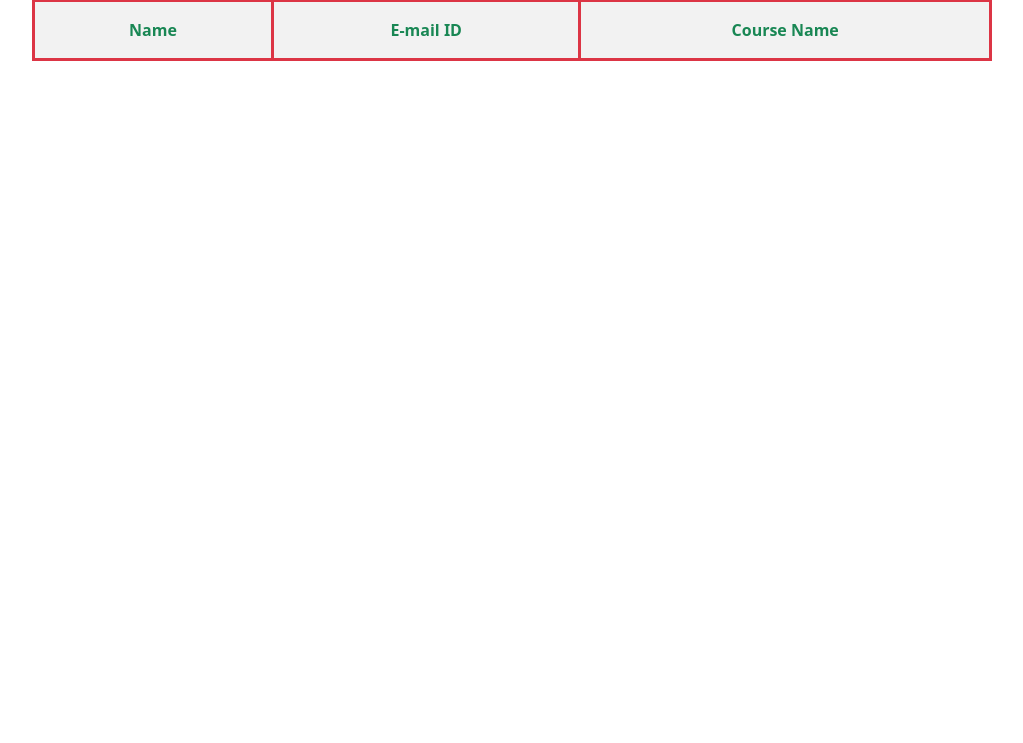
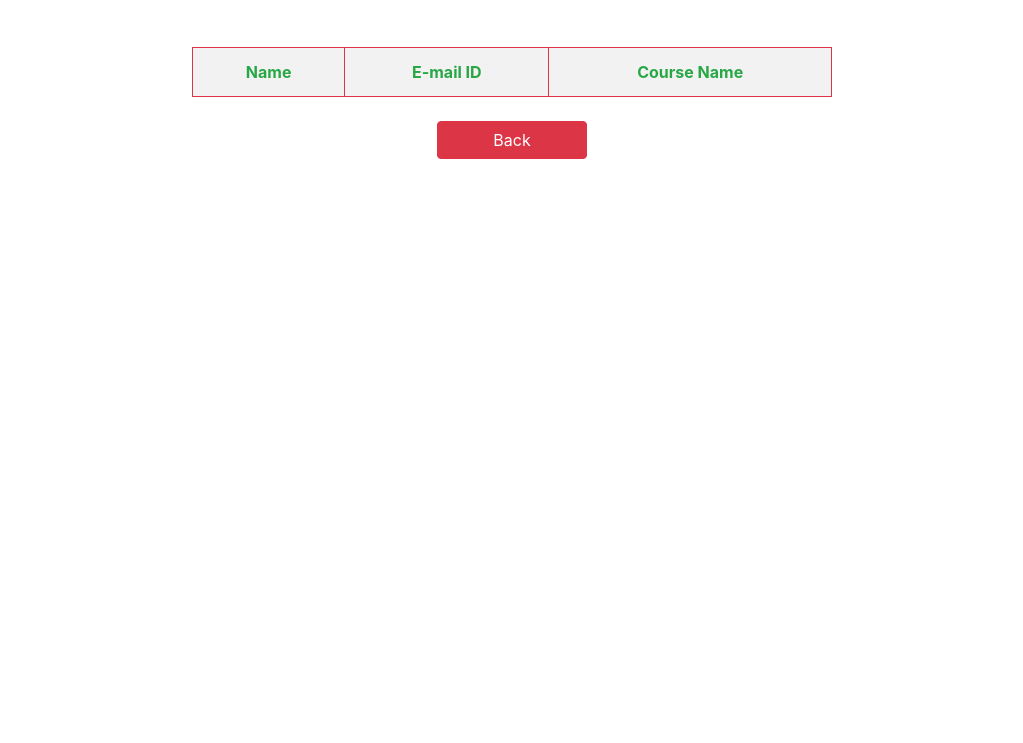
Before and after one commit to suganesh007/Course-Registration-App, a plain HTML site: page files/enrolled.html in a window 1280 px wide. Shown: the part 105-848 px from the top of the page, without its empty margins (128-1151 px from the left). After the commit the page ends 800 px from the top, so only its background shows below. Drawn offline with nearby package versions, Linux system fonts and the light colour scheme; no server answers.

Commit message:
Update enrolled.html

```diff
--- a/files/enrolled.html
+++ b/files/enrolled.html
@@ -1,25 +1,32 @@
 <!DOCTYPE html>
 <html lang="en">
 <head>
-    <link href="https://cdn.jsdelivr.net/npm/bootstrap@5.3.7/dist/css/bootstrap.min.css" rel="stylesheet" integrity="sha384-LN+7fdVzj6u52u30Kp6M/trliBMCMKTyK833zpbD+pXdCLuTusPj697FH4R/5mcr" crossorigin="anonymous">
+    <link rel="stylesheet" href="https://cdn.jsdelivr.net/npm/bootstrap@4.5.3/dist/css/bootstrap.min.css" integrity="sha384-TX8t27EcRE3e/ihU7zmQxVncDAy5uIKz4rEkgIXeMed4M0jlfIDPvg6uqKI2xXr2" crossorigin="anonymous">
     <meta charset="UTF-8">
     <meta name="viewport" content="width=device-width, initial-scale=1.0">
     <title>Enrolled Students</title>
 </head>
 <body>
-    <div class="d-flex flex-column justify-content-start mt-5" style="height: 100vh;">
+    <div class=" d-flex flex-column justify-content-start mt-5" style="height: 90vh; width: 100vw;">
         <h1 class="text-center text-danger">Enrolled Students</h1>
-    <table align="center" border="1" cellpadding="10" cellspacing="0" class="table table-striped w-75 ml-auto mr-auto">
-        <tr class="fs-md-2 text-center">
-            <th class=" border-3 border-danger text-success p-md-3 fs-md-3">Name</th>
-            <th class=" border-3 border-danger text-success p-md-3 fs-md-3">E-mail ID</th>
-            <th class=" border-3 border-danger text-success p-md-3 fs-md-3">Course Name</th>
-        </tr>
+        <div class="w-100 mt-5">
+            <table align="center" border="1" cellpadding="10" cellspacing="0" class="table table-striped w-50 m-md-75 m-auto">
+                <tr class="fs-md-2 text-center">
+                    <th class=" border-3 border-danger text-success  font-weight-bold">Name</th>
+                    <th class=" border-3 border-danger text-success  font-weight-bold">E-mail ID</th>
+                    <th class=" border-3 border-danger text-success  font-weight-bold">Course Name</th>
+                </tr>
 
-        <tbody id="courseTable" align="center"></tbody>
+                <tbody id="courseTable" align="center"></tbody>
 
-    </table>
-</div>
+            </table>
+        </div>
+        <div class="text-center mt-4">
+            <a href="index.html"><button class="btn btn-danger" type="button" style="width: 150px;">Back</button></a>
+        </div>
+    </div>
+
+
 
     <script type="text/javascript">
         window.onload = function() {
@@ -29,9 +36,9 @@
                     const courseTable = document.getElementById('courseTable');
                     courses.forEach(course => {
                         var row = `<tr>
-                            <td class=" border-3 border-danger text-primary fs-md-3 p-md-3">${course.name}</td>
-                            <td class=" border-3 border-danger text-primary fs-md-3 p-md-3">${course.emailId}</td>
-                            <td class=" border-3 border-danger text-primary fs-md-3 p-md-3">${course.courseName}</td>
+                            <td class=" border-3 border-danger text-dark font-weight-bold ">${course.name}</td>
+                            <td class=" border-3 border-danger text-dark font-weight-bold ">${course.emailId}</td>
+                            <td class=" border-3 border-danger text-dark font-weight-bold ">${course.courseName}</td>
                         </tr>`
                         courseTable.innerHTML+=row;
                     });
```
